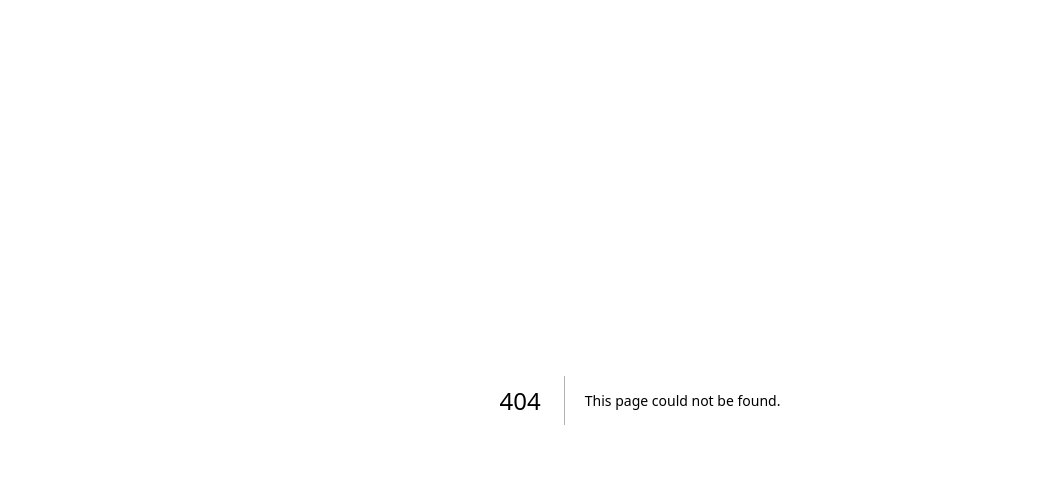
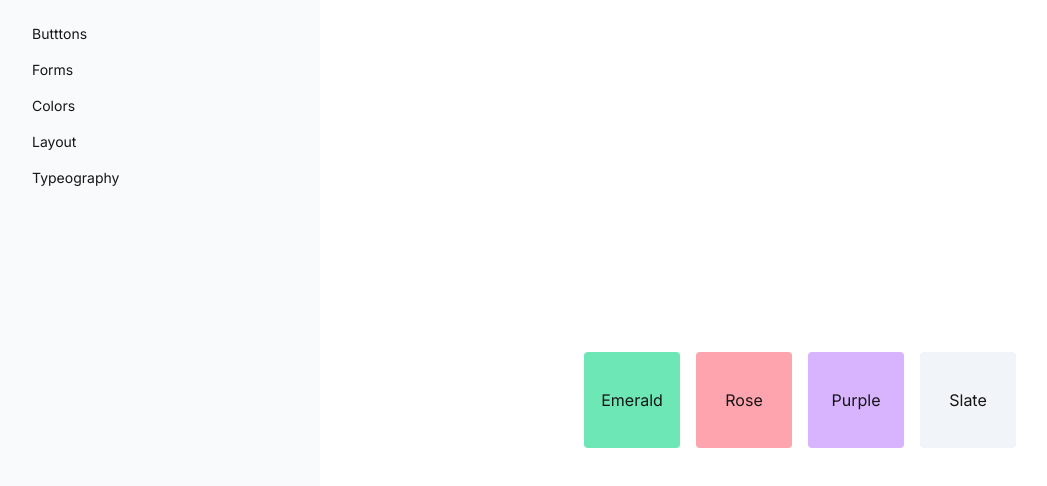
Before and after one commit to Infinite-Loopers2024/slow-chat-final, a Next.js app: page /design-system/colors in a window 1280 px wide. Before the commit this address had no page. Shown: the top 486 px of the page, without its empty margins (0-1047 px from the left). Built offline with nearby package versions, Linux system fonts and the light colour scheme.

Commit message:
added colors
Co-authored-by: Mårten Söderlind <marten.soderlind@appliedtechnology.se>
Co-authored-by: Love <love.bellinder@gmail.com>
Co-authored-by: Ali <ali.mohseni05@yahoo.se>

```diff
--- /dev/null
+++ b/src/app/design-system/colors/page.tsx
@@ -0,0 +1,22 @@
+import React from "react";
+
+export default function Page() {
+  return (
+    <>
+      <div className="flex">
+        <div className="w-24 h-24 bg-emerald-300 text-center flex justify-center items-center m-2 rounded">
+          Emerald
+        </div>
+        <div className="w-24 h-24 bg-rose-300 text-center flex justify-center items-center m-2 rounded">
+          Rose
+        </div>
+        <div className="w-24 h-24 bg-purple-300 text-center flex justify-center items-center m-2 rounded">
+          Purple
+        </div>
+        <div className="w-24 h-24 bg-slate-100 text-center flex justify-center items-center m-2 rounded">
+          Slate
+        </div>
+      </div>
+    </>
+  );
+}
--- a/src/features/design-system/components/sidebar.tsx
+++ b/src/features/design-system/components/sidebar.tsx
@@ -28,7 +28,7 @@ export function Sidebar({ children }: { children: React.ReactNode }) {
           <li>
             <Link href="\design-system\buttons">Butttons</Link>
             <Link href="\design-system\forms">Forms</Link>
-            <Link href="/colors">Colors</Link>
+            <Link href="\design-system\colors">Colors</Link>
             <Link href="/layout">Layout</Link>
             <Link href="/typography">Typeography</Link>
           </li>
```
